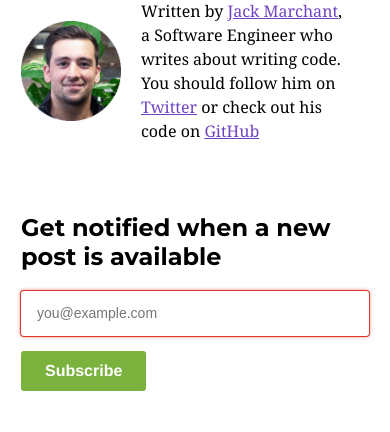
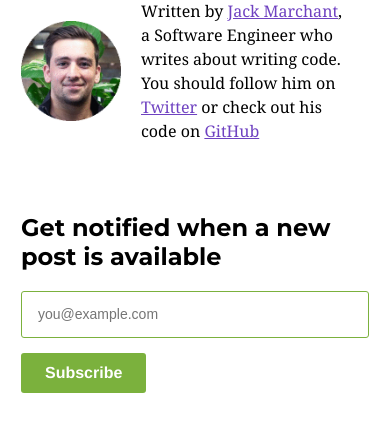
Before and after one commit to jackmarchant/jackmarchant.com, a PHP site: template templates/index.twig in a window 390 px wide. Shown: the part 257-689 px from the top of the page. Run offline with PHP 8.4, Linux system fonts and the light colour scheme; the template is opened without the code that fills it, so the values that code supplies are empty; some libraries are stand-ins or nearby versions.

Commit message:
Fix form on mobile

```diff
--- a/public/style.css
+++ b/public/style.css
@@ -316,10 +316,9 @@ blockquote {
 .subscription__input {
     appearance: none;
     background-color: rgb(255, 255, 255);
-    border: 0px;
+    border: 1px solid #7bb13d;
     border-radius: 0.1875rem;
     box-sizing: border-box;
-    box-shadow: rgb(221 54 42) 0px 0px 0px 1px, rgb(232 82 68) 0px 0px 4px 0px, rgb(232 82 68) 0px 0px 2px -2px;
     color: rgb(67, 77, 93);
     font-size: 0.875rem;
     line-height: 1.5;
@@ -329,6 +328,10 @@ blockquote {
     transition: box-shadow 0.2s ease 0s;
     width: 100%;
     margin-bottom: 15px;
+}
+
+.subscription__input:focus {
+    border: 1px solid rgb(96 157 25);
 }
 
 .subscription__button {
```
Also changed, not shown: 1 other file.
